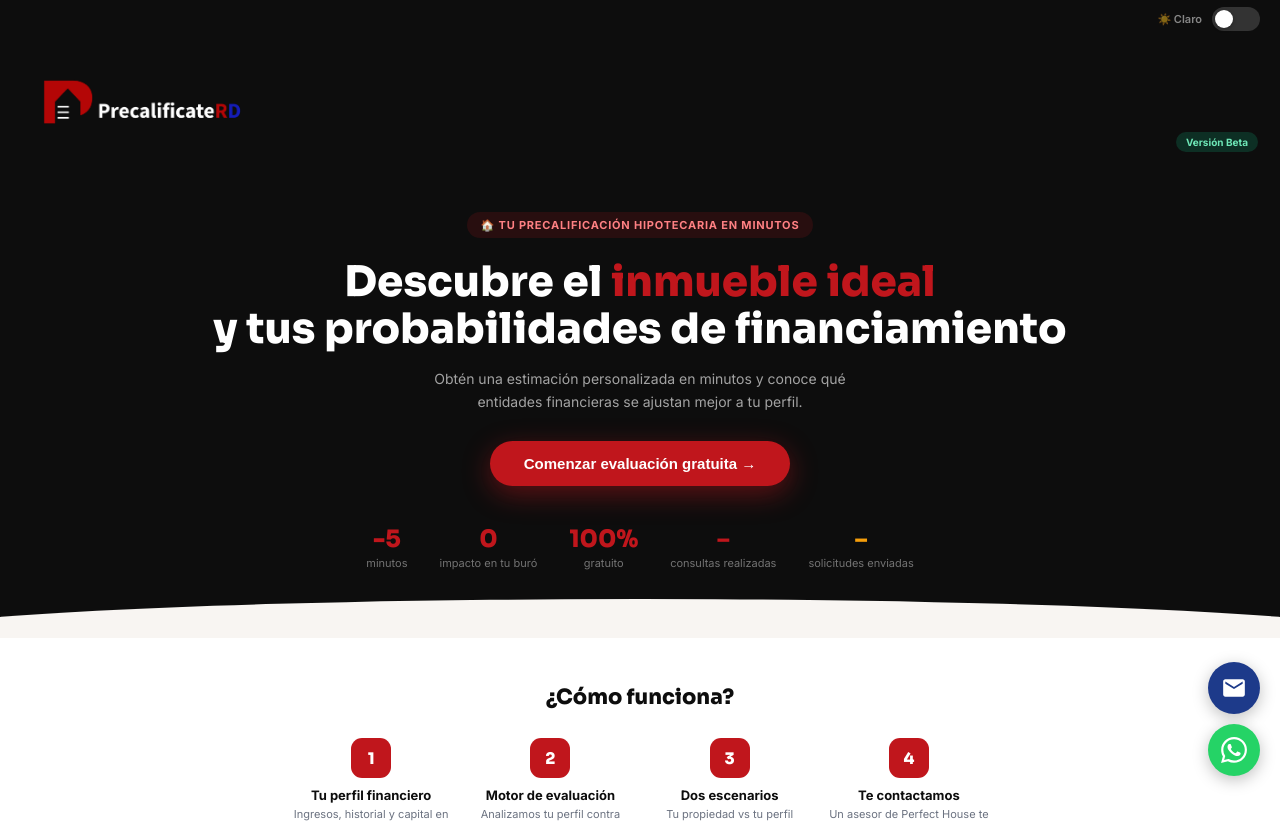
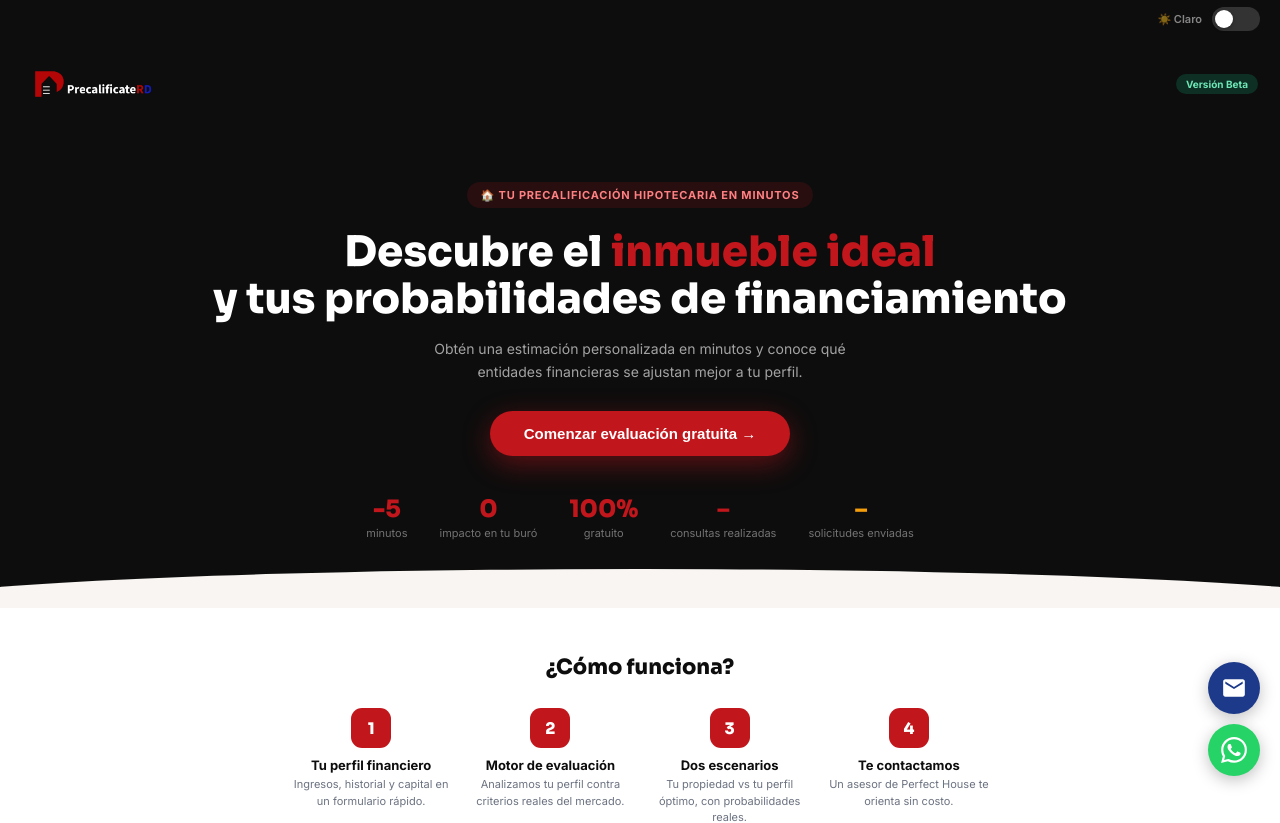
Before and after one commit to fransierfoster/PrecalificateRD, a Next.js app: page / in a window 1280 px wide. Shown: the top 823 px of the page. Built offline with nearby package versions, Linux system fonts and the light colour scheme; no server answers; the database is empty.

Commit message:
Reduce header height; align logo and Versión Beta badge at same vertical level

```diff
--- a/app/globals.css
+++ b/app/globals.css
@@ -12,12 +12,10 @@ body{font-family:'Inter',sans-serif;background:var(--bg);color:var(--tx);min-hei
 .ttrack::before{content:'';width:18px;height:18px;border-radius:50%;background:#FFF;flex-shrink:0;transition:transform .25s;box-shadow:0 1px 4px rgba(0,0,0,.3);}
 .tswitch input:checked+.ttrack{background:var(--red);}
 .tswitch input:checked+.ttrack::before{transform:translateX(24px);}
-header{background:var(--blk);padding:10px 22px 4px;display:flex;align-items:flex-end;justify-content:space-between;position:sticky;top:0;z-index:100;}
+header{background:var(--blk);padding:14px 22px;display:flex;align-items:center;justify-content:space-between;position:sticky;top:0;z-index:100;}
 .logo{display:flex;align-items:center;gap:11px;text-decoration:none;}
 .logo img{width:44px;height:44px;object-fit:contain;border-radius:6px;}
-.logo-full{padding-bottom:0;}
-.logo-full img{width:auto;height:108px;border-radius:0;display:block;}
-.hbadge{margin-bottom:4px;}
+.logo-full img{width:auto;height:64px;border-radius:0;display:block;}
 .lname{font-family:'Sora',sans-serif;font-size:17px;font-weight:800;}
 .lw{color:#FFF;}.lr{color:#C0161C;}.ld{color:#1D3A8A;}
 .hbadge{font-size:10px;font-weight:700;padding:4px 10px;border-radius:20px;background:rgba(16,185,129,.2);color:#6EE7B7;}
```
